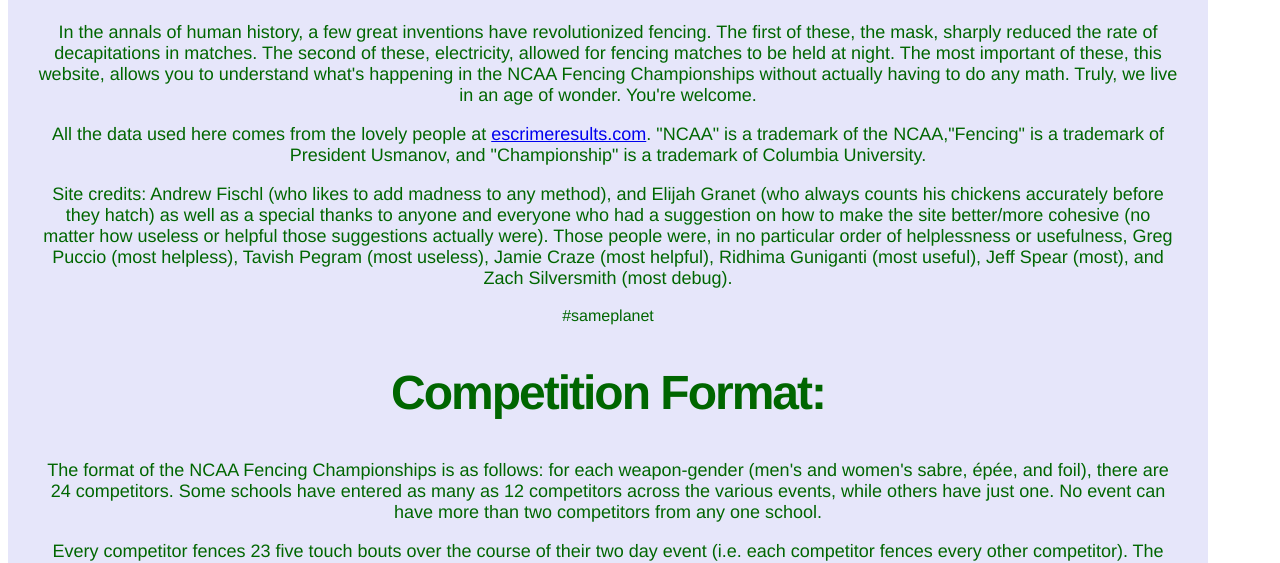
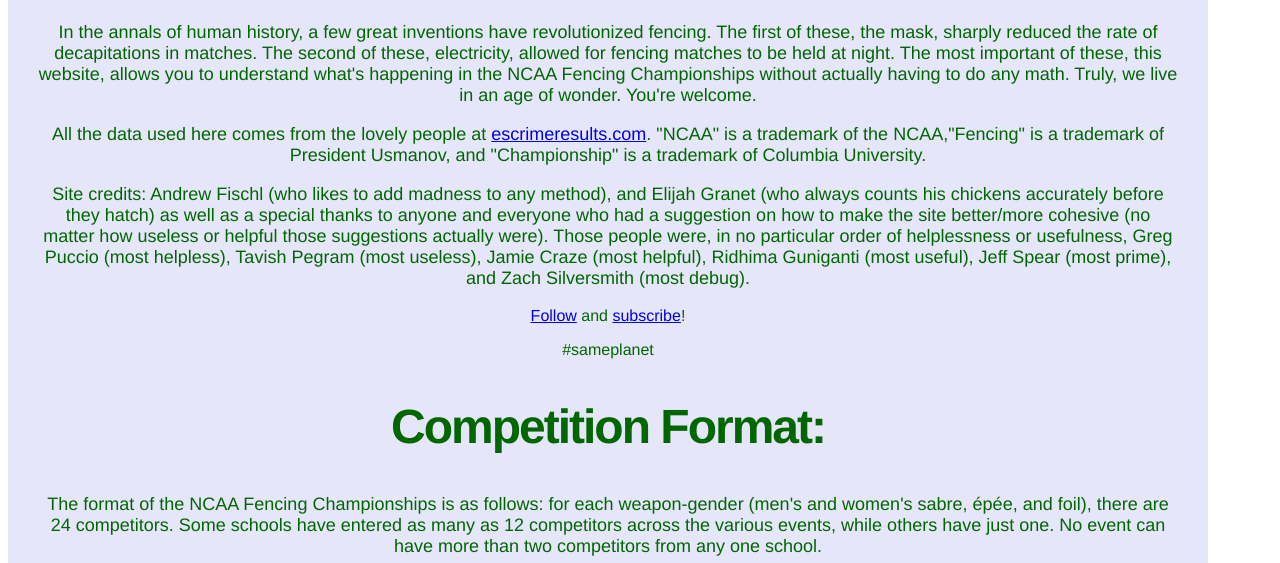
Before and after one commit to andrefisch/NCAA-Calculations, a Flask app: page /about/ in a window 1280 px wide. Shown: the part 486-1049 px from the top of the page. Run offline with Flask 2, Linux system fonts and the light colour scheme.

Commit message:
gave jeff an adjective

```diff
--- a/static/text/andrewList.txt
+++ b/static/text/andrewList.txt
@@ -9,3 +9,4 @@ who can flunge backwards
 who once had a coconut apologize for almost falling on him
 who usually gets paid a quarter for his thoughts
 whose words speak as loudly as his actions
+*
--- a/templates/about.html
+++ b/templates/about.html
@@ -4,7 +4,8 @@
     <h2>About</h2>
     <font size="4"><p>In the annals of human history, a few great inventions have revolutionized fencing. The first of these, the mask, sharply reduced the rate of decapitations in matches. The second of these, electricity, allowed for fencing matches to be held at night. The most important of these, this website, allows you to understand what's happening in the NCAA Fencing Championships without actually having to do any math. Truly, we live in an age of wonder. You're welcome.</p>
         <p> All the data used here comes from the lovely people at <a href="http://www.escrimeresults.com/tournaments/NCAA.html">escrimeresults.com</a>. "NCAA" is a trademark of the NCAA,"Fencing" is a trademark of President Usmanov, and "Championship" is a trademark of Columbia University.</p>
-        <p>Site credits: Andrew Fischl ({{andrew}}), and Elijah Granet ({{elijah}}) as well as a special thanks to anyone and everyone who had a suggestion on how to make the site better/more cohesive (no matter how useless or helpful those suggestions actually were). Those people were, in no particular order of helplessness or usefulness, Greg Puccio (most helpless), Tavish Pegram (most useless), Jamie Craze (most helpful), Ridhima Guniganti (most useful), Jeff Spear (most), and Zach Silversmith (most debug).</p></font>
+        <p>Site credits: Andrew Fischl ({{andrew}}), and Elijah Granet ({{elijah}}) as well as a special thanks to anyone and everyone who had a suggestion on how to make the site better/more cohesive (no matter how useless or helpful those suggestions actually were). Those people were, in no particular order of helplessness or usefulness, Greg Puccio (most helpless), Tavish Pegram (most useless), Jamie Craze (most helpful), Ridhima Guniganti (most useful), Jeff Spear (most prime), and Zach Silversmith (most debug).</p></font>
+    <p><a href="https://www.facebook.com/CyrusofChaos/">Follow</a> and <a href="http://www.youtube.com/user/CyrusofChaos">subscribe</a>! </p>
     <p>#sameplanet</p>
     <p></p>
     <h2>Competition Format:</h2>
```
